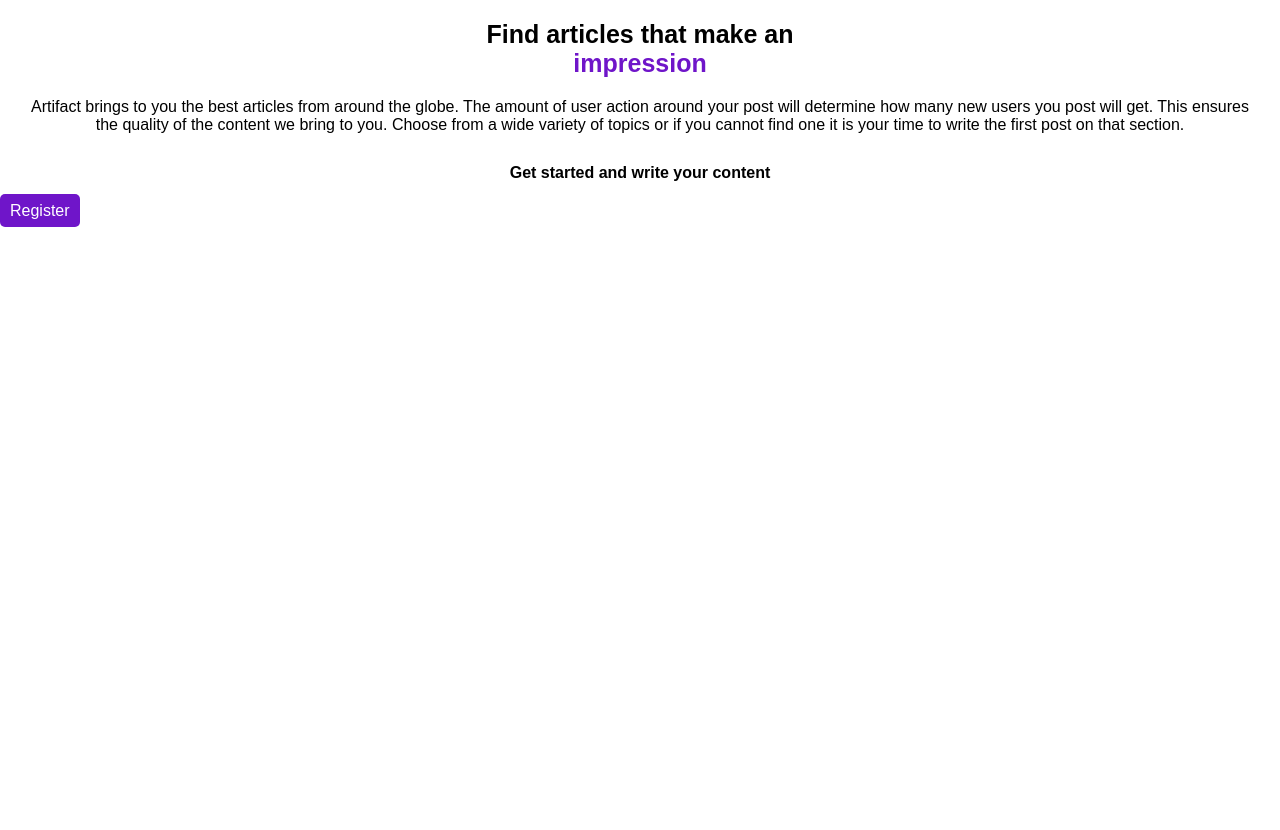
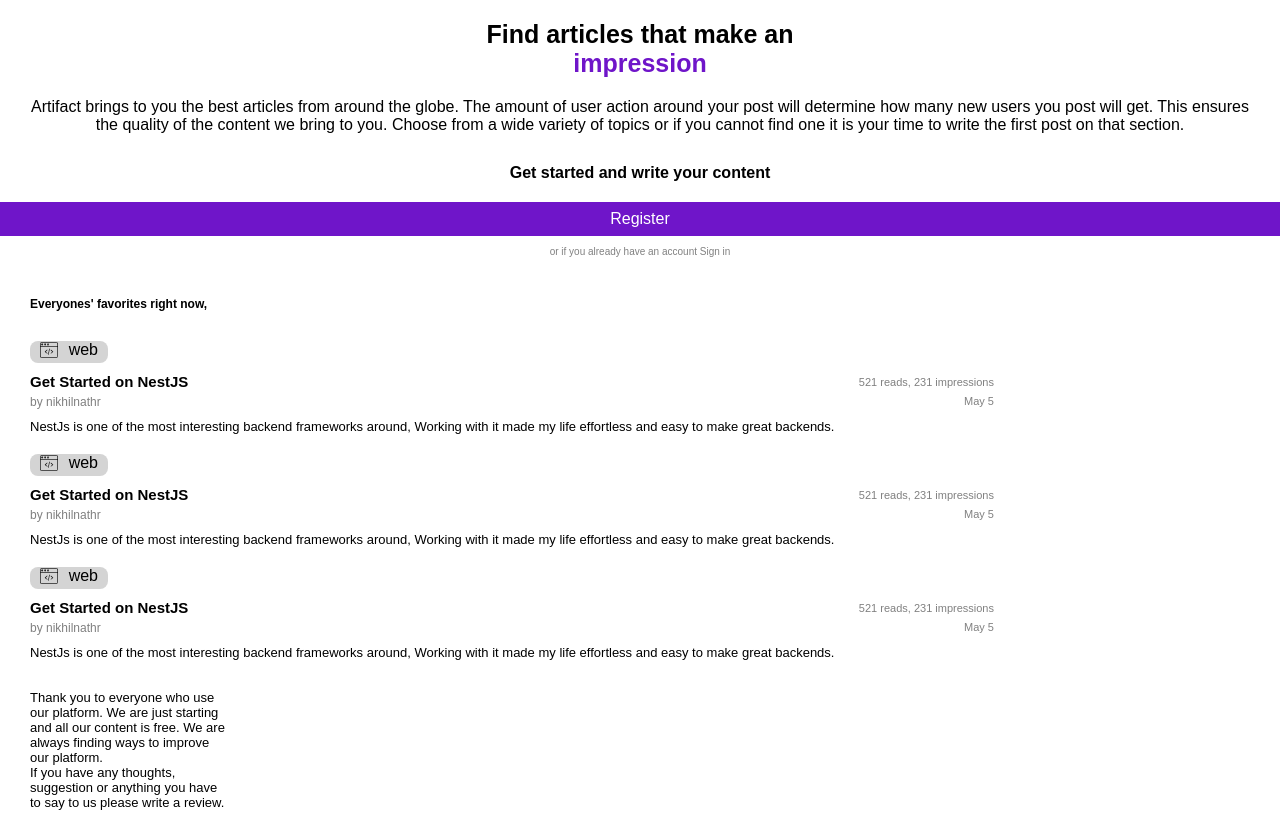
Before and after one commit to sivanandini029/artifact, a PHP site: page / in a window 1280 px wide. Shown: the part 55-885 px from the top of the page. Before the commit the page ends 282 px from the top, so only its background shows below. Run offline with PHP 8.4, Linux system fonts and the light colour scheme.

Commit message:
artifact

```diff
--- a/index.html
+++ b/index.html
@@ -28,7 +28,64 @@
                     Artifact brings to you the best articles from around the globe. The amount of user action around your post will determine how many new users you post will get. This ensures the quality of the content we bring to you. Choose from a wide variety of topics or if you cannot find one it is your time to write the first post on that section.
                 </div>
                 <div class="get-started">Get started and write your content</div>
-                <a href="#" class="register">Register</a>
+                <a href="#" class="register">
+                    Register</a>
+                <div class="account-exists">or if you already have an account Sign in</div>
+                <div class="favourite">Everyones' favorites right now,</div>
+                <div class="web-container">
+                    <div class="left-side">
+                        <div class="web">
+                            <div class="web-icon">
+                                <img src="web 1.png">
+                            </div>
+                            <div class="web-name">web</div>
+                        </div>
+                        <div class="subject">
+                            <div class="heading">Get Started on NestJS</div>
+                            <div class="readings">521 reads, 231 impressions</div>
+                        </div>
+                        <div class="author-details">
+                            <div class="author-name">by nikhilnathr</div>
+                            <div class="date">May 5</div>
+                        </div>
+                        <div class="contents">NestJs is one of the most interesting backend frameworks around, Working with it made my life effortless and easy to make great backends.</div>
+                    </div>
+                    <div class="left-side">
+                        <div class="web">
+                            <div class="web-icon">
+                                <img src="web 1.png">
+                            </div>
+                            <div class="web-name">web</div>
+                        </div>
+                        <div class="subject">
+                            <div class="heading">Get Started on NestJS</div>
+                            <div class="readings">521 reads, 231 impressions</div>
+                        </div>
+                        <div class="author-details">
+                            <div class="author-name">by nikhilnathr</div>
+                            <div class="date">May 5</div>
+                        </div>
+                        <div class="contents">NestJs is one of the most interesting backend frameworks around, Working with it made my life effortless and easy to make great backends.</div>
+                    </div>
+                    <div class="left-side">
+                        <div class="web">
+                            <div class="web-icon">
+                                <img src="web 1.png">
+                            </div>
+                            <div class="web-name">web</div>
+                        </div>
+                        <div class="subject">
+                            <div class="heading">Get Started on NestJS</div>
+                            <div class="readings">521 reads, 231 impressions</div>
+                        </div>
+                        <div class="author-details">
+                            <div class="author-name">by nikhilnathr</div>
+                            <div class="date">May 5</div>
+                        </div>
+                        <div class="contents">NestJs is one of the most interesting backend frameworks around, Working with it made my life effortless and easy to make great backends.</div>
+                    </div>
+                    <div class="right-side">Thank you to everyone who use our platform. We are just starting and all our content is free. We are always finding ways to improve our platform.</br> If you have any thoughts, suggestion or anything you have to say to us please write a review.</div>
+                </div>
             </main>
         </div>
     </body>
--- a/style.css
+++ b/style.css
@@ -9,6 +9,7 @@ body {
     background: #ffffff;
     font-family: "Poppins",sans-serif;
 }
+/*header*/
 .header{
     display: flex;
     justify-content: center;
@@ -64,11 +65,7 @@ body {
     text-decoration: none;
 }
 
-
-
-
-
-
+/*body*/
 .tiitle{
     display: flex;
     justify-content: center;
@@ -97,11 +94,82 @@ body {
 .main .register{
     text-align: center;
     color: #ffffff;
-    border: 1px;
     background-color: #6F15C9;
     padding: 8px 10px;
-    width: 10%;
-    border-radius: 5px;
     text-decoration: none;
+    display: block;
 
 }
+.main .account-exists{
+    color: gray;
+    text-align: center;
+    font-size: 10px;
+    padding: 10px 20px 20px 20px;
+}
+.favourite{
+    color: #000000;
+    font-weight: bold;
+    padding: 20px 30px 20px 30px;
+    font-size: 12px;
+}
+.web-container{
+    width: 100%;
+}
+.left-side{
+    padding: 10px 30px;
+    width: 80%;
+}
+ .left-side .web{
+    border: 1px;
+    background-color: #D4D4D4;
+    border-radius: 8px;
+    width: 78px;
+    display: flex;
+    justify-content: space-between;
+    padding-left: 10px;
+
+}
+.web .web-name{
+    padding-left: 10px;
+    padding-right: 10px;
+}
+.left-side .subject{
+    display: flex;
+    justify-content: space-between;
+    padding-top: 10px;
+}
+.left-side .heading{
+    color: #000000;
+    font-size: 15px;
+    font-weight: bold;
+}
+.left-side .subject .readings{
+    font-size: 11px;
+    color: gray;
+    display: flex;
+    align-items: center;
+}
+.left-side .author-details{
+    display: flex;
+    justify-content: space-between;
+    padding-top: 5px;
+}
+.left-side .author-details .author-name{
+    color: gray;
+    font-size: 12px;
+}
+.left-side .author-details .date{
+    color: gray;
+    font-size: 11px;
+}
+.left-side .contents{
+    color: #000000;
+    font-size: 13px;
+    padding-top: 10px;
+}
+.main .right-side{
+    width: 20%;
+    font-size: 13px;
+    color: #000000;
+    padding: 20px 30px 20px 30px;
+}
```
Also changed, not shown: web 1.png (added).
